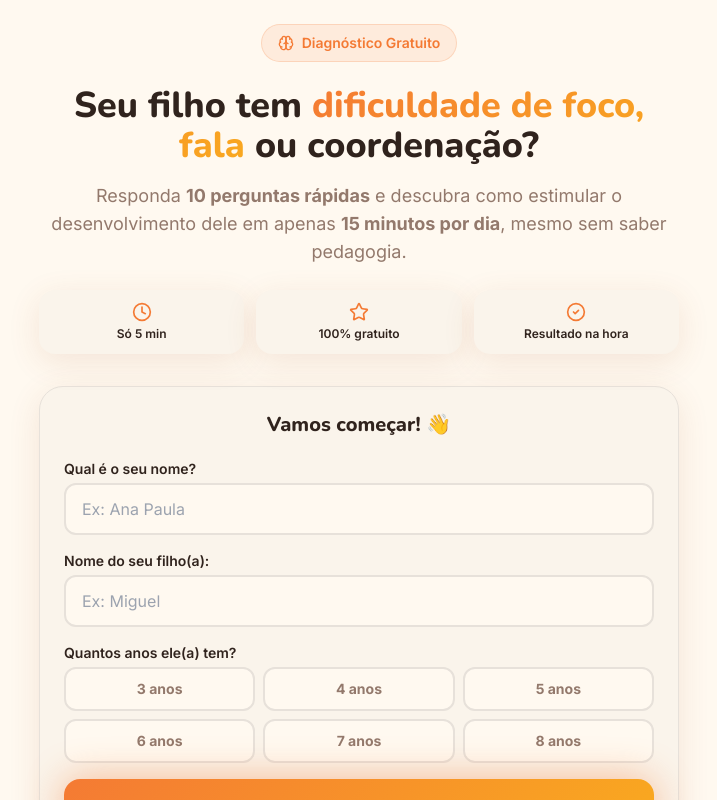
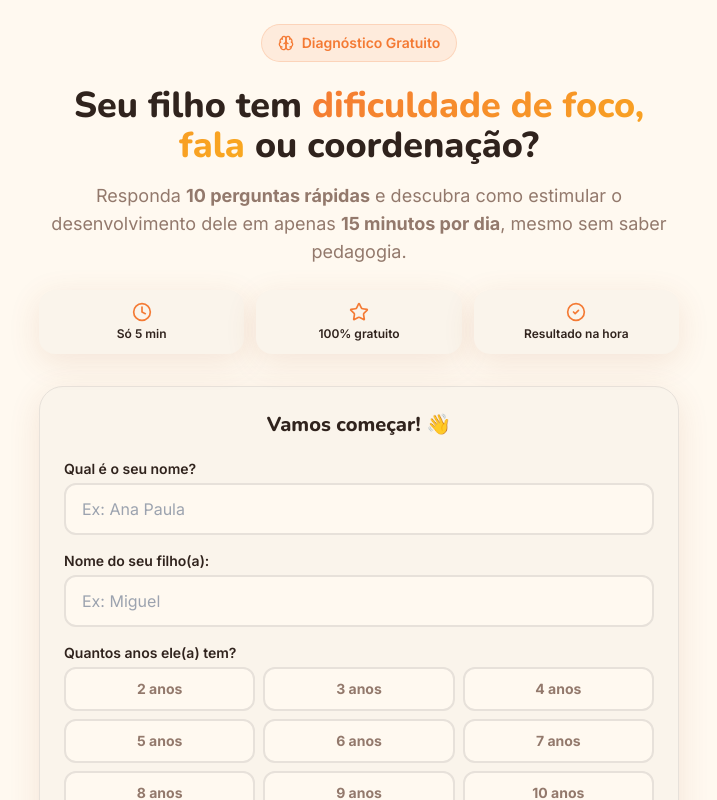
Before and after one commit to 4shawdom/infantil-funil, a React (Vite) app: page / in a window 1280 px wide. Shown: the top 800 px of the page, without its empty margins (281-998 px from the left). Built offline with nearby package versions, Linux system fonts and the light colour scheme; the HTML template or start-up script is replaced by a standard one.

Commit message:
feat: idades de 2 a 12 anos na entrada do quiz

```diff
--- a/src/pages/Index.tsx
+++ b/src/pages/Index.tsx
@@ -4,7 +4,7 @@ import { motion } from "framer-motion";
 import { Brain, Star, Clock, ArrowRight, CheckCircle2 } from "lucide-react";
 import { Button } from "@/components/ui/button";
 
-const IDADES = ["3 anos", "4 anos", "5 anos", "6 anos", "7 anos", "8 anos"];
+const IDADES = ["2 anos", "3 anos", "4 anos", "5 anos", "6 anos", "7 anos", "8 anos", "9 anos", "10 anos", "11 anos", "12 anos"];
 
 export default function Index() {
   const navigate = useNavigate();
```
